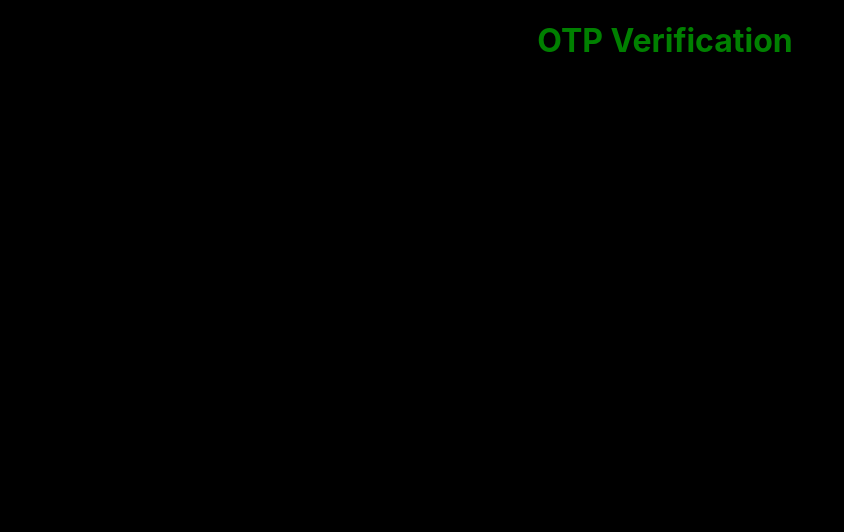
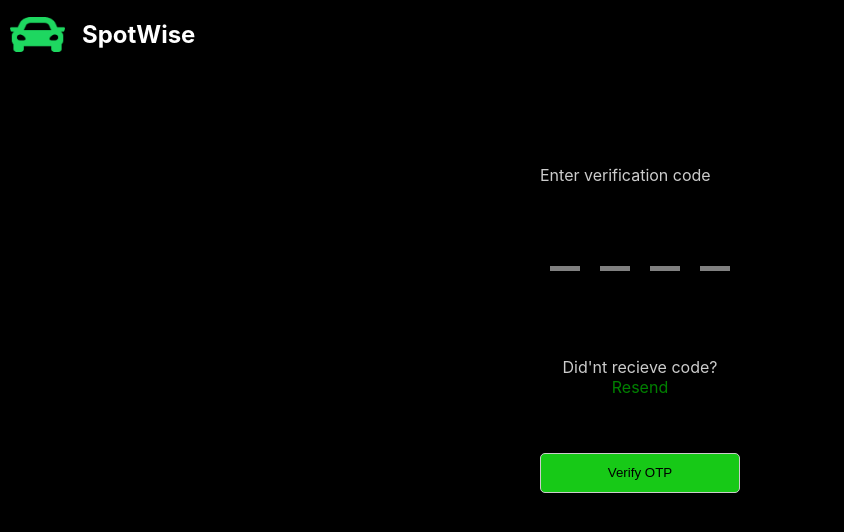
Before and after one commit to Rithingithub/SpotWise, a React (Create React App) app in the folder client/: page /OTPVerification in a window 1280 px wide. Shown: the top 532 px of the page, without its empty margins (0-844 px from the left). Built offline with nearby package versions, Linux system fonts and the light colour scheme.

Commit message:
login+otp

```diff
--- a/client/src/App.css
+++ b/client/src/App.css
@@ -5,7 +5,7 @@ html{
 
 
 img{
-  padding-top: 20px;
+  padding-top: 0px;
   padding-left: 10px;
 }
 
@@ -13,10 +13,11 @@ img{
   display: flex;
   align-items: center;
 }
-h1{
-  color: green;
-  text-align: center;
-  padding-left: 50px;
+h2{
+  color: white;
+  text-align: left;
+  padding-left: 17px;
+  padding-top: 0px;
 }
 
 .Content {
@@ -25,6 +26,16 @@ h1{
   align-items: center;
 
   height: 60vh;
+}
+
+.Content h1{
+  color: white;
+  display: flex;
+  justify-content: center;
+  align-items: center;
+  padding-bottom: 70px;
+  padding-left: 0px;
+
 }
 
 input[type="tel"] {
@@ -42,10 +53,11 @@ input[type="tel"] {
 }
 
 .input-container {
+  color: #ccc;
   display: flex;
   flex-direction: column; /* Stack children vertically */
   align-items: center; /* Center horizontally */
-  gap: 10px; /* Add some vertical spacing between input and button */
+  gap: 50px; /* Add some vertical spacing between input and button */
 }
 
 .input-container input,
@@ -53,3 +65,82 @@ input[type="tel"] {
   width: 200px; /* Set the desired width */
   height: 40px; /* Set the desired height */
 }
+.input-container button{
+  background-color: rgb(23, 201, 23);
+  border: 1px solid #ccc;
+  border-radius: 5px;
+
+}
+
+label{
+  color: #ccc;
+}
+
+p{
+  color: #ccc;
+  display: flex;
+  flex-direction: column; /* Stack children vertically */
+  align-items: center;
+
+}
+
+/* Default style for the input container */
+.Vinput-container {
+  display: inline-flex;
+  flex-direction: row;
+/*   padding-left: 0;
+  padding-top: 180px; */
+ /*  position: relative; */
+  margin: 10px;
+}
+
+/* Style for the input boxes */
+.Vinput-container input[type="text"] {
+  background-color: black;
+  color: #ccc;
+  border: none;
+  border-bottom: 5px solid grey; /* Color for the bottom line */
+  padding: 5px;
+  width: 20px; /* Initial width is zero */
+  text-align: center;
+  transition: all 0.3s; /* Transition for animation */
+  font-size: 18px; /* Adjust font size as needed */
+  /* Add some spacing between input boxes */
+}
+
+/* Style for the input boxes when focused (clicked) */
+.Vinput-container input[type="text"]:focus {
+  outline: none;
+  border: 2px solid green; /* Border for the entire box */
+  width: 40px; /* Width when clicked, adjust as needed */
+}
+
+/* /* /* Style for the last input box, remove right margin */
+.Vinput-container input[type="text"]:last-child {
+  margin-right: 0px;
+
+}
+.Vinput-container input[type="text"]:first-child {
+  margin-left: 0;
+  }
+
+  .VContent {
+    display: flex;
+    justify-content: center;
+    align-items: center;
+    height: 60vh;
+  }
+
+  .VContent button{
+    background-color: rgb(23, 201, 23);
+    border: 1px solid #ccc;
+    border-radius: 5px;
+
+    width: 200px;
+    height: 40px;
+}
+
+.green-text {
+  color: green;
+  white-space: nowrap;
+}
--- a/client/src/pages/OTPVerification.js
+++ b/client/src/pages/OTPVerification.js
@@ -1,18 +1,100 @@
-import React from 'react';
-import { useLocation } from 'react-router-dom';
+import React, { useState } from 'react';
+import { useLocation } from 'react-router-dom'; // Import useLocation
+import prjLogo from '../images/icon_car.png';
 
 const OTPVerification = () => {
   const location = useLocation();
   const queryParams = new URLSearchParams(location.search);
   const phoneNumber = queryParams.get('phoneNumber');
 
+  // Create separate state variables for each OTP input field
+  const [otp1, setOtp1] = useState('');
+  const [otp2, setOtp2] = useState('');
+  const [otp3, setOtp3] = useState('');
+  const [otp4, setOtp4] = useState('');
+
+  const handleOtpVerification = (e) => {
+    e.preventDefault();
+
+    // Combine the separate OTP values into one OTP string
+    const otp = otp1 + otp2 + otp3 + otp4;
+
+    // Validate the OTP here (you can add your logic for OTP validation)
+    const isOtpValid = otp === '1234'; // Replace '1234' with your actual OTP validation logic
+
+    if (isOtpValid) {
+      // If OTP is valid, navigate to the main page
+      // You can use window.location.href or any routing library for navigation
+      window.location.href = '/MainPage'; // This is a simple example using window.location.href
+    } else {
+      // Handle OTP validation failure (e.g., display an error message)
+      alert('Invalid OTP. Please try again.');
+    }
+  };
+
   return (
     <div>
-      <h1>OTP Verification</h1>
-      <p>Phone Number: {phoneNumber}</p>
-      {console.log(phoneNumber)}
+      <div className='Header'>
+        <img src={prjLogo} alt="Logo" width={55} height={35} />
+        <h2>SpotWise</h2>
+      </div>
+     <br />
+      <div className='VContent'>
+
+
+        <form onSubmit={handleOtpVerification}>
+        <label>Enter verification code <br /><br /><br /></label>
+          <div className='Vinput-container'>
+            <input
+              type="text"
+              id="otp1"
+              name="otp1"
+              maxLength="1"
+              value={otp1}
+              onChange={(e) => setOtp1(e.target.value)}
+            />
+          </div>
+          <div className='Vinput-container'>
+            <input
+              type="text"
+              id="otp2"
+              name="otp2"
+              maxLength="1"
+              value={otp2}
+              onChange={(e) => setOtp2(e.target.value)}
+            />
+          </div>
+          <div className='Vinput-container'>
+            <input
+              type="text"
+              id="otp3"
+              name="otp3"
+              maxLength="1"
+              value={otp3}
+              onChange={(e) => setOtp3(e.target.value)}
+            />
+          </div>
+          <div className='Vinput-container'>
+            <input
+              type="text"
+              id="otp4"
+              name="otp4"
+              maxLength="1"
+              value={otp4}
+              onChange={(e) => setOtp4(e.target.value)}
+            />
+          </div>
+          <div  >
+            <br /><br /><br />
+            <div><p>Did'nt recieve code?<span className='green-text' > Resend</span></p></div>
+            <br /><br />
+            <button type="submit">Verify OTP</button>
+
+          </div>
+        </form>
+      </div>
     </div>
   );
-}
+};
 
 export default OTPVerification;
--- a/client/src/pages/PhoneNumberInput.js
+++ b/client/src/pages/PhoneNumberInput.js
@@ -19,12 +19,17 @@ const PhoneNumber = () => {
   return (
     <div>
       <div className='Header'>
-        <img src={prjLogo} alt="Logo" width={64} height={43} />
-        <h1>SpotWise</h1>
+        <img src={prjLogo} alt="Logo" width={55} height={35} />
+        <h2>SpotWise</h2>
       </div>
+
       <div className='Content'>
+
         <form onSubmit={handleClick}>
+        <h1>Login</h1>
+        <label >Phone Number:</label>
           <div className='input-container'>
+
             <input
               type="tel"
               id="phoneNumber"
@@ -37,6 +42,7 @@ const PhoneNumber = () => {
           </div>
         </form>
       </div>
+
     </div>
   );
 }
```
